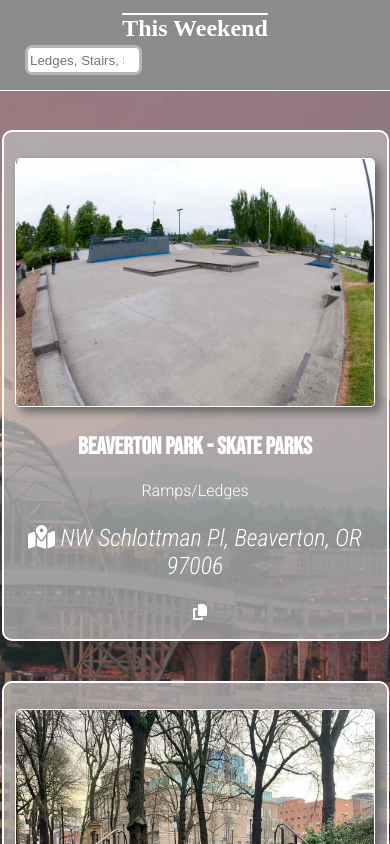
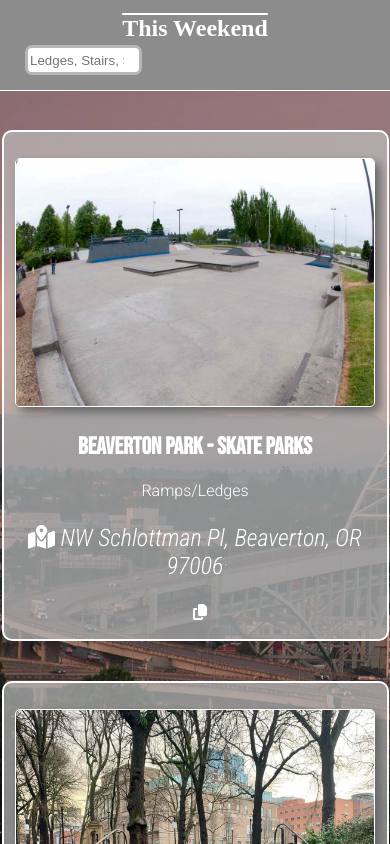
Before and after one commit to PeterwMcClelland/React-This-Weekend, a React (Create React App) app: page / in a window 390 px wide. Shown: the top 844 px of the page. Built offline with nearby package versions, Linux system fonts and the light colour scheme; a web font is replaced by a local one.

Commit message:
mobile friendly

```diff
--- a/src/index.css
+++ b/src/index.css
@@ -166,7 +166,7 @@ footer {
   }
 
   .garamond {
-    background-size: cover;
+    background-size: inherit;
     background-attachment: fixed;
     margin-top: 90px;
     position: absolute;
```
